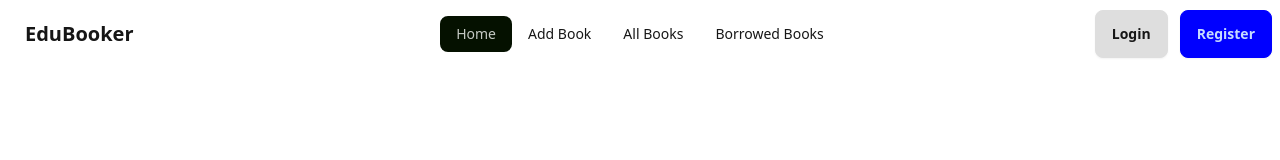
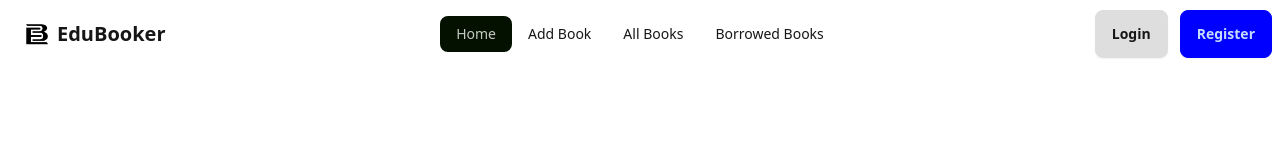
Before and after one commit to siam02/edubooker-client-side, a React (Vite) app: page / in a window 1280 px wide. Shown: the top 160 px of the page. Built offline with nearby package versions, Linux system fonts and the light colour scheme; no server answers.

Commit message:
Logo added in navbar

```diff
--- a/src/components/Navbar.jsx
+++ b/src/components/Navbar.jsx
@@ -5,6 +5,7 @@ import { FaRegCircleUser } from "react-icons/fa6";
 import { AuthContext } from "../providers/AuthProvider";
 import { Tooltip } from "react-tooltip";
 import { toast } from "react-toastify";
+import logo from "../assets/img/logo.png";
 
 const Navbar = () => {
 
@@ -41,7 +42,10 @@ const Navbar = () => {
                             {navLinks}
                         </ul>
                     </div>
-                    <a className="btn btn-ghost text-xl">{siteName}</a>
+                    <a className="btn btn-ghost text-xl">
+                        <img src={logo} alt="" width={24} />
+                        {siteName}
+                    </a>
                 </div>
                 <div className="navbar-center hidden lg:flex">
                     <ul className="menu menu-horizontal px-1">
```
Also changed, not shown: src/assets/img/logo.png (added).
